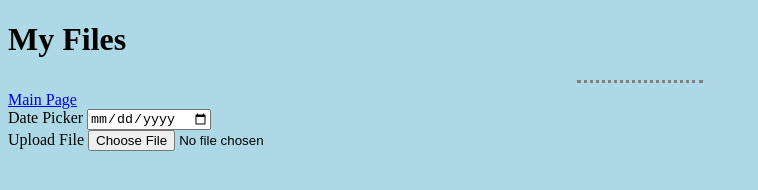
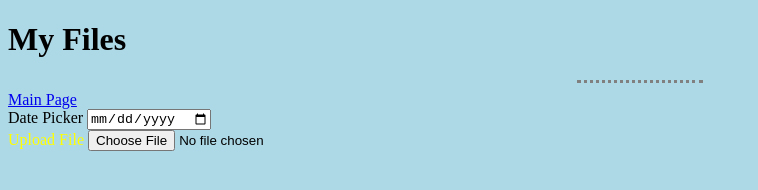
Before and after one commit to samerrahaluser/cv, a plain HTML site: page file.html in a window 1280 px wide. Shown: the whole page, without its empty margins (0-758 px from the left). Drawn offline with Linux system fonts and the light colour scheme.

Commit message:
Updated file.html

```diff
--- a/file.html
+++ b/file.html
@@ -15,7 +15,7 @@
     <label for="">Date Picker</label>
     <input type="date" name="" value="">
     <br>
-    <label for="">Upload File</label>
+    <label for="" id="heading">Upload File</label>
     <input type="file" name="" value="">
     <br>
   </form>
```
